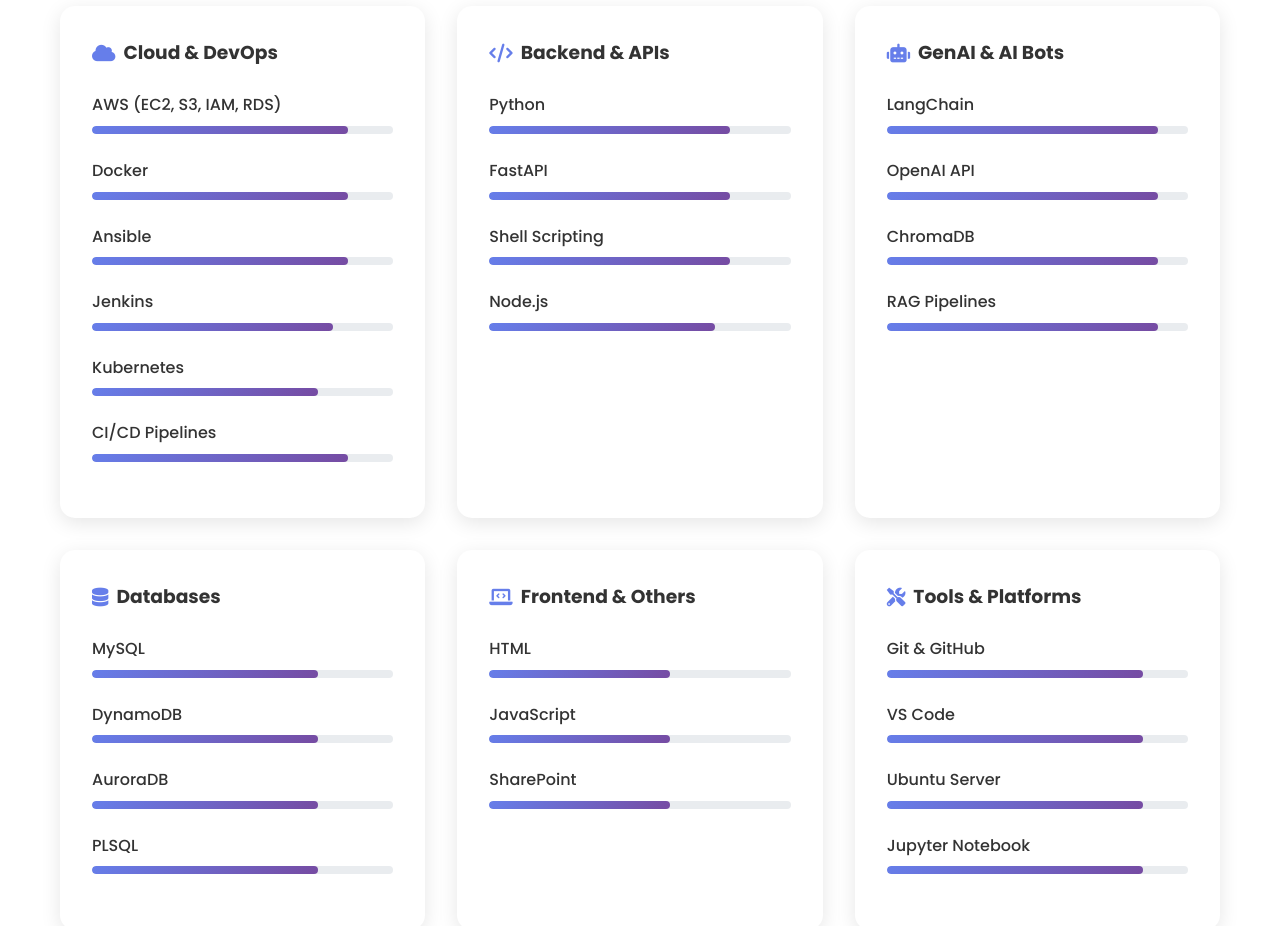
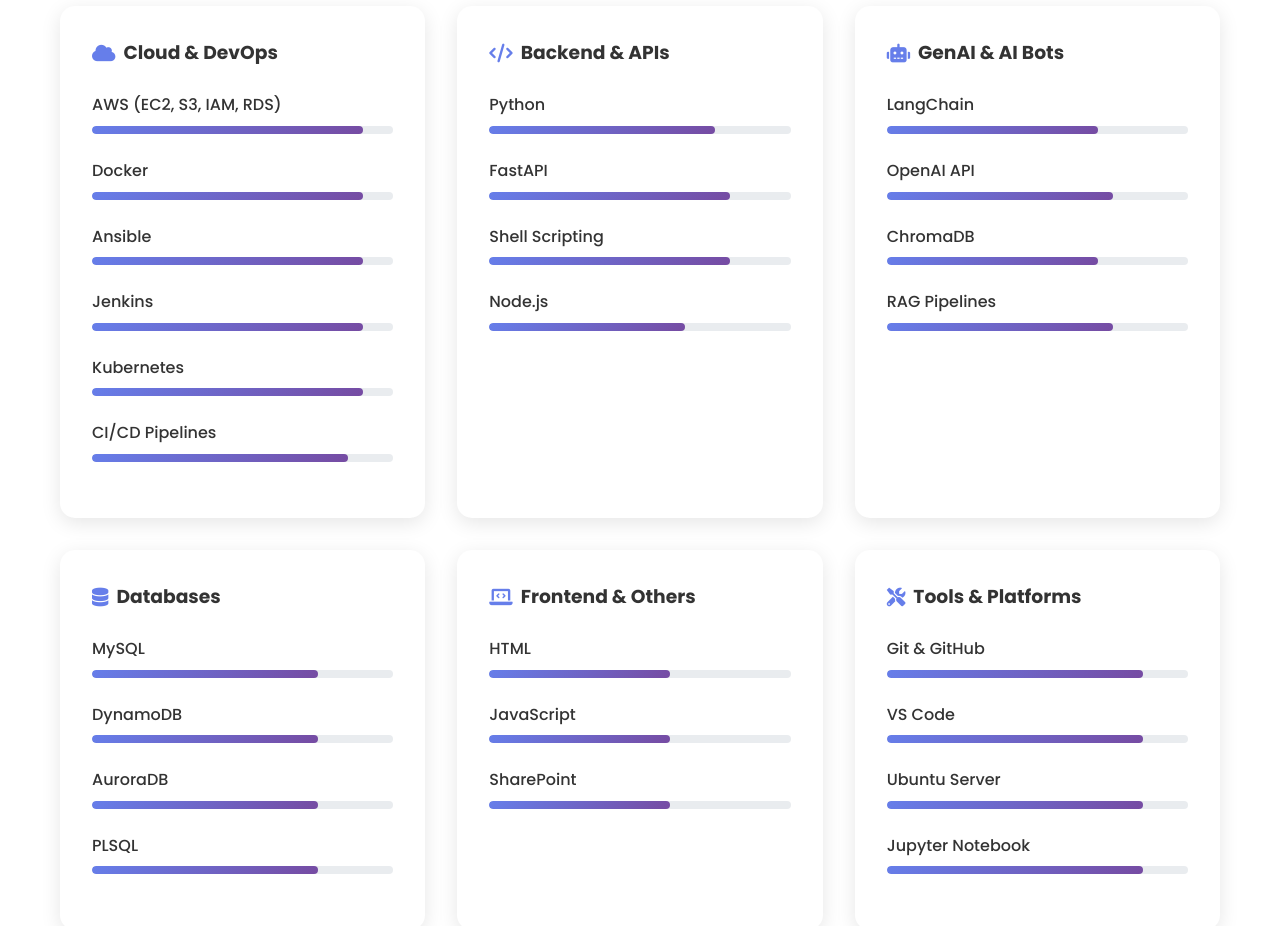
Before and after one commit to pravindeshmukh8702/portfolio, a plain HTML site: page index.html in a window 1280 px wide. Shown: the part 4420-5346 px from the top of the page. Drawn offline with nearby package versions, Linux system fonts and the light colour scheme.

Commit message:
Update index.html

```diff
--- a/index.html
+++ b/index.html
@@ -328,31 +328,31 @@
                         <div class="skill-item">
                             <span class="skill-name">AWS (EC2, S3, IAM, RDS)</span>
                             <div class="skill-bar">
-                                <div class="skill-progress" data-width="85%"></div>
+                                <div class="skill-progress" data-width="90%"></div>
                             </div>
                         </div>
                         <div class="skill-item">
                             <span class="skill-name">Docker</span>
                             <div class="skill-bar">
-                                <div class="skill-progress" data-width="85%"></div>
+                                <div class="skill-progress" data-width="90%"></div>
                             </div>
                         </div>
                         <div class="skill-item">
                             <span class="skill-name">Ansible</span>
                             <div class="skill-bar">
-                                <div class="skill-progress" data-width="85%"></div>
+                                <div class="skill-progress" data-width="90%"></div>
                             </div>
                         </div>
                         <div class="skill-item">
                             <span class="skill-name">Jenkins</span>
                             <div class="skill-bar">
-                                <div class="skill-progress" data-width="80%"></div>
+                                <div class="skill-progress" data-width="90%"></div>
                             </div>
                         </div>
                         <div class="skill-item">
                             <span class="skill-name">Kubernetes</span>
                             <div class="skill-bar">
-                                <div class="skill-progress" data-width="75%"></div>
+                                <div class="skill-progress" data-width="90%"></div>
                             </div>
                         </div>
                         <div class="skill-item">
@@ -370,7 +370,7 @@
                         <div class="skill-item">
                             <span class="skill-name">Python</span>
                             <div class="skill-bar">
-                                <div class="skill-progress" data-width="80%"></div>
+                                <div class="skill-progress" data-width="75%"></div>
                             </div>
                         </div>
                         <div class="skill-item">
@@ -388,7 +388,7 @@
                         <div class="skill-item">
                             <span class="skill-name">Node.js</span>
                             <div class="skill-bar">
-                                <div class="skill-progress" data-width="75%"></div>
+                                <div class="skill-progress" data-width="65%"></div>
                             </div>
                         </div>
                     </div>
@@ -400,25 +400,25 @@
                         <div class="skill-item">
                             <span class="skill-name">LangChain</span>
                             <div class="skill-bar">
-                                <div class="skill-progress" data-width="90%"></div>
+                                <div class="skill-progress" data-width="70%"></div>
                             </div>
                         </div>
                         <div class="skill-item">
                             <span class="skill-name">OpenAI API</span>
                             <div class="skill-bar">
-                                <div class="skill-progress" data-width="90%"></div>
+                                <div class="skill-progress" data-width="75%"></div>
                             </div>
                         </div>
                         <div class="skill-item">
                             <span class="skill-name">ChromaDB</span>
                             <div class="skill-bar">
-                                <div class="skill-progress" data-width="90%"></div>
+                                <div class="skill-progress" data-width="70%"></div>
                             </div>
                         </div>
                         <div class="skill-item">
                             <span class="skill-name">RAG Pipelines</span>
                             <div class="skill-bar">
-                                <div class="skill-progress" data-width="90%"></div>
+                                <div class="skill-progress" data-width="75%"></div>
                             </div>
                         </div>
                     </div>
```
